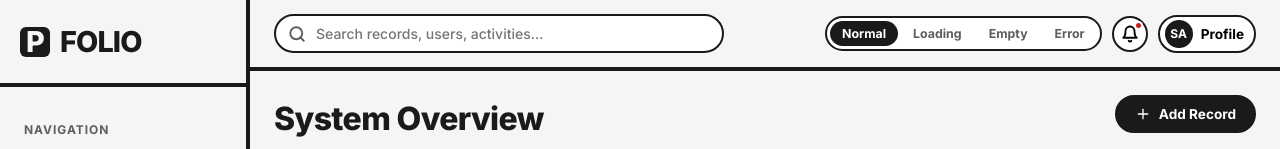
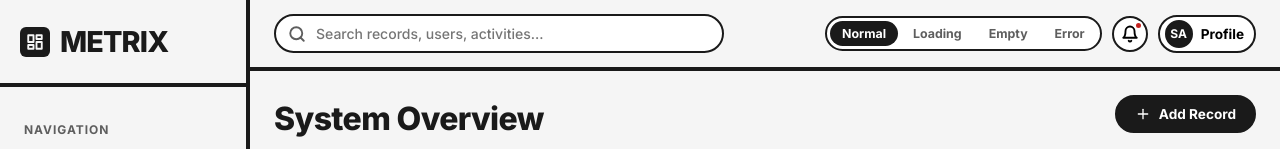
Before and after one commit to SatrioAthallah10/dashboard, a React (Vite) app: page / in a window 1280 px wide. Shown: the top 149 px of the page. Built offline with nearby package versions, Linux system fonts and the light colour scheme.

Commit message:
Update sidebar brand logo to METRIX with dashboard icon

```diff
--- a/src/components/Sidebar.jsx
+++ b/src/components/Sidebar.jsx
@@ -37,8 +37,10 @@ export default function Sidebar({
     <aside className={`sidebar ${mobileOpen ? 'mobile-open' : ''}`}>
       <div className="sidebar-header">
         <div className="brand-logo" onClick={() => setActiveTab('overview')}>
-          <div className="logo-symbol">P</div>
-          <span>FOLIO</span>
+          <div className="logo-symbol">
+            <LayoutDashboardIcon size={18} />
+          </div>
+          <span>METRIX</span>
         </div>
         <button
           className="sidebar-close-btn"
```
